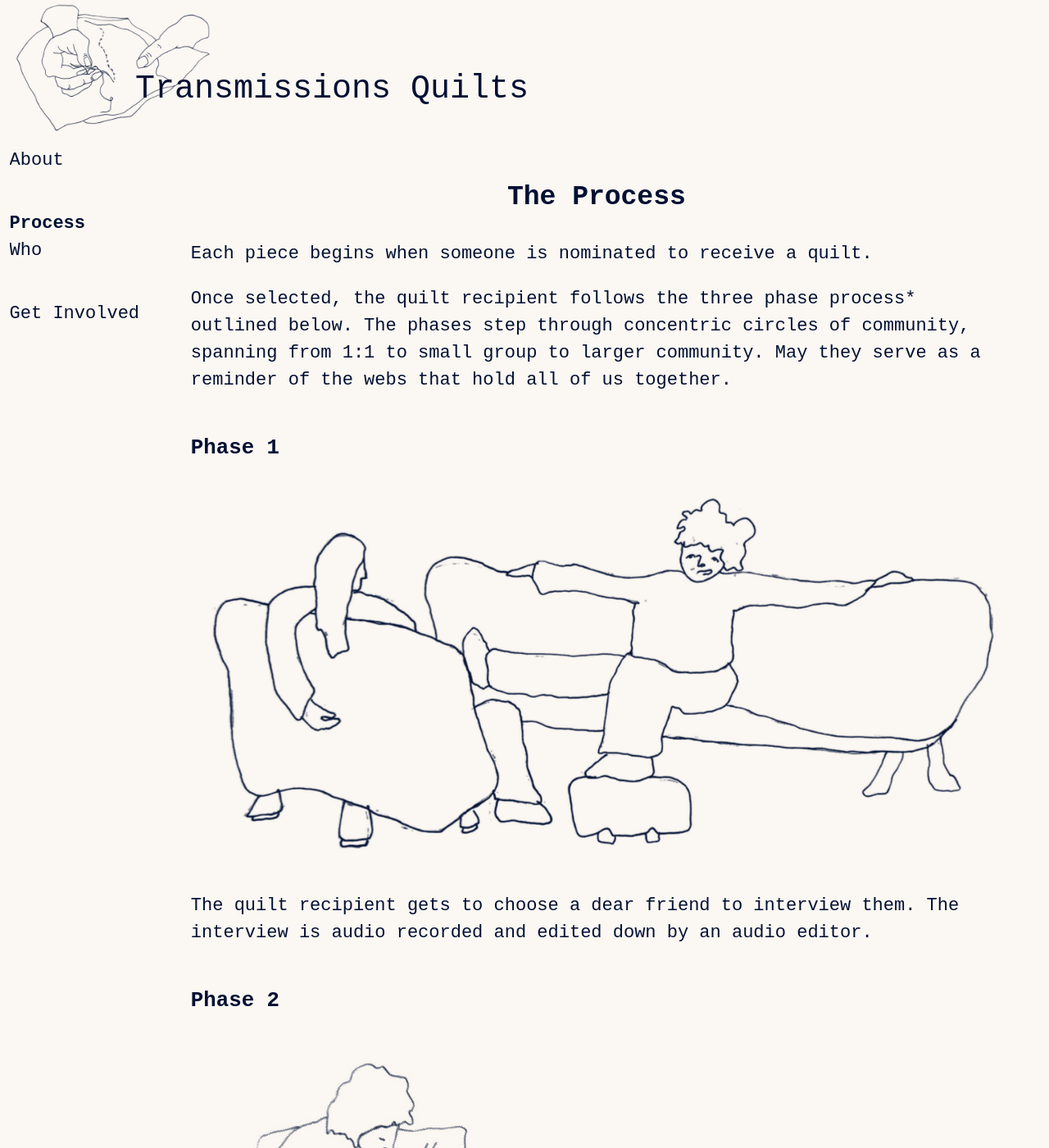
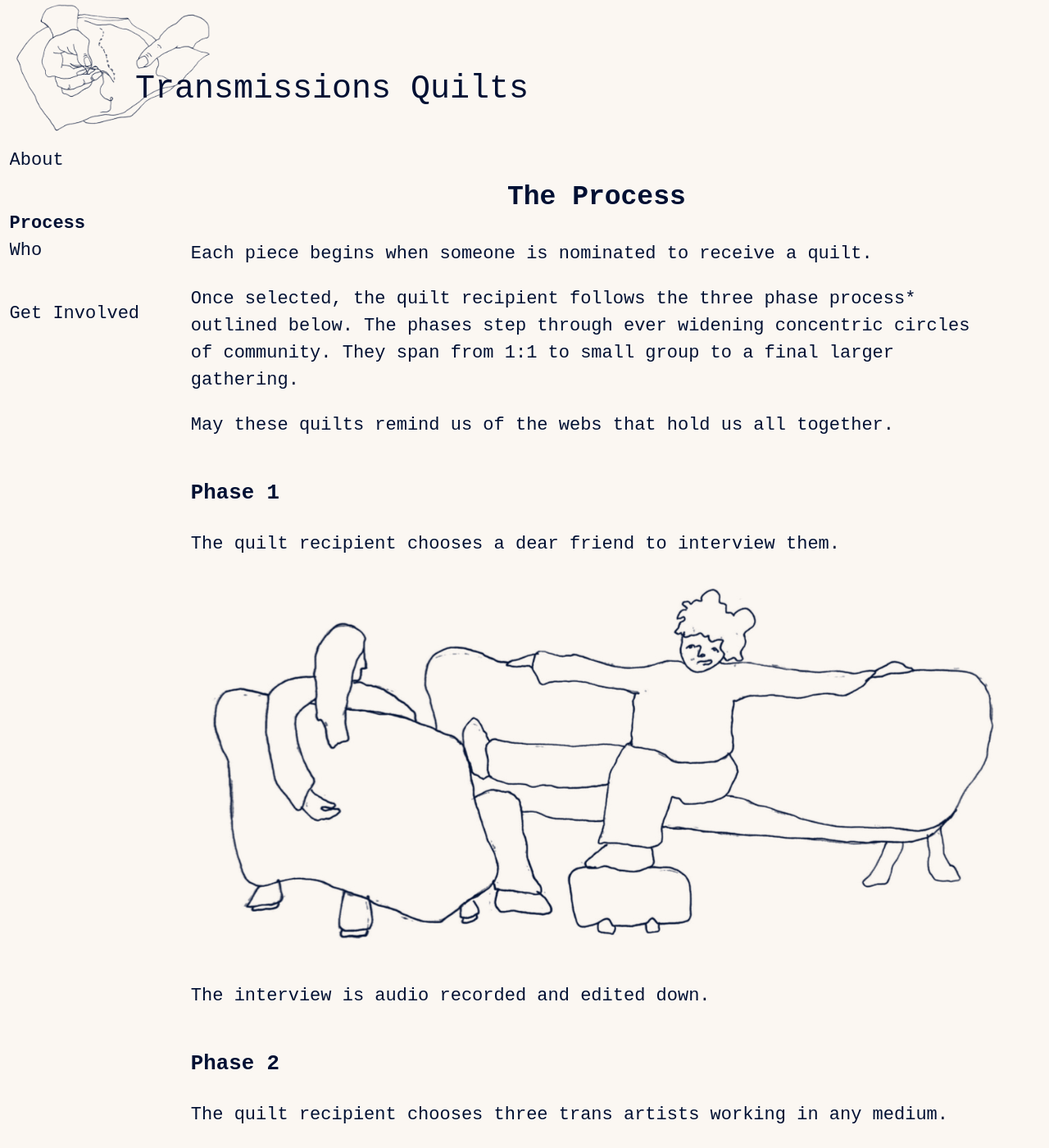
Before and after one commit to danieldickison/transmission-site, a Jekyll site: the page built from process.markdown, in a window 1280 px wide and 1400 px high. Shown: the whole window at 82% size. Built offline with Jekyll 4.4.1, drawn with Linux system fonts in a browser that asks for light colours; some web fonts are replaced; our own code applies the rules of GitHub Pages for plain Markdown files; some of the changed text lies outside the part shown.

Commit message:
Process page update

```diff
--- a/process.markdown
+++ b/process.markdown
@@ -6,41 +6,45 @@
 
 Each piece begins when someone is nominated to receive a quilt.
 
-Once selected, the quilt recipient follows the three phase process*
-outlined below. The phases step through concentric circles of
-community, spanning from 1:1 to small group to larger community.
-May they serve as a reminder of the webs that hold all of us
-together.
+Once selected, the quilt recipient follows the three phase
+process* outlined below. The phases step through ever widening
+concentric circles of community. They span from 1:1 to small
+group to a final larger gathering.
+
+May these quilts remind us of the webs
+that hold us all together.
 
 ### Phase 1
 
+The quilt recipient chooses a dear friend to interview them.
+
 ![Line drawing of two people sitting on couches facing each other]({{ "/assets/images/illustration-phase-1.png" | relative_url }})
 
-The quilt recipient gets to choose a dear friend to interview
-them. The interview is audio recorded and edited down by an audio
-editor.
+The interview is audio recorded and edited down.
 
 ### Phase 2
 
-![Line drawing a ball of yarn coming out of a cello]({{ "/assets/images/illustration-phase-2.png" | relative_url }})
+The quilt recipient chooses three trans artists working in any medium.
 
-The quilt recipient chooses three trans artists working in
-any medium. These artists each make a piece that is inspired by the
-audio files.
+![Line drawing of a dancer, cellist, and a hand forming a ceramic pot, joined together by threads to a spool of thread in the middle.]({{ "/assets/images/illustration-phase-2.png" | relative_url }})
+
+These artists each make a piece that is inspired by the audio recordings.
 
 ### Phase 3
 
+The quilter uses the three pieces of art to design a quilt.
+When the quilt is ready, we throw a community quilting bee to
+put in the final stitches.
+
 ![Line drawing of three people surrounding an abstract quilt]({{ "/assets/images/illustration-phase-3.png" | relative_url }})
 
-The quilter uses the three pieces of art to design a quilt top.
-When the quilt top is ready, we throw a community quilting bee to
-put in the finishing stitches.
+The quilt recipient then ends up with a quilt, audio files and
+pieces of art made in phase two.
 
-The quilt recipient then ends up with a quilt, the audio files and the
-pieces of art made in phase 2.
 
 Further down the line, we will explore how to exhibit these pieces
 collectively.
 
+
 <em>\* This process works with both adults and teens and modifies slightly
 along the way to accommodate our younger siblings.</em>
```
Also changed, not shown: assets/images/illustration-phase-2.png, 2 other files.
